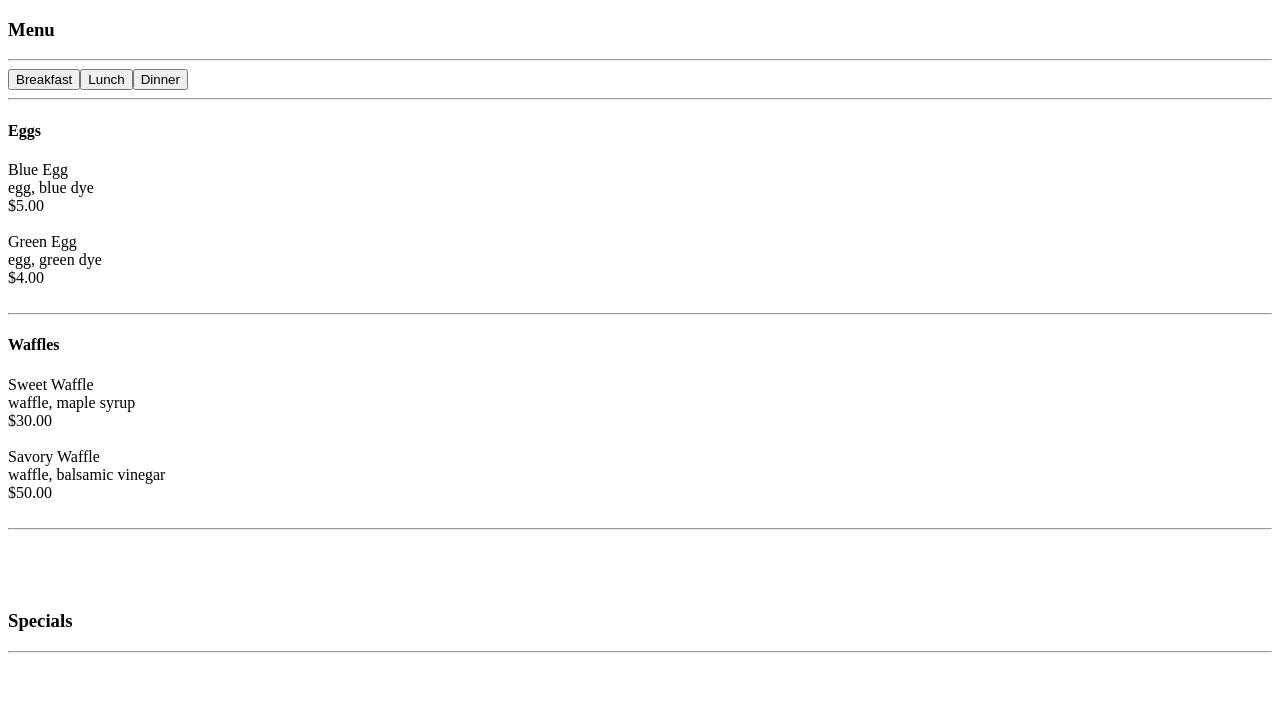
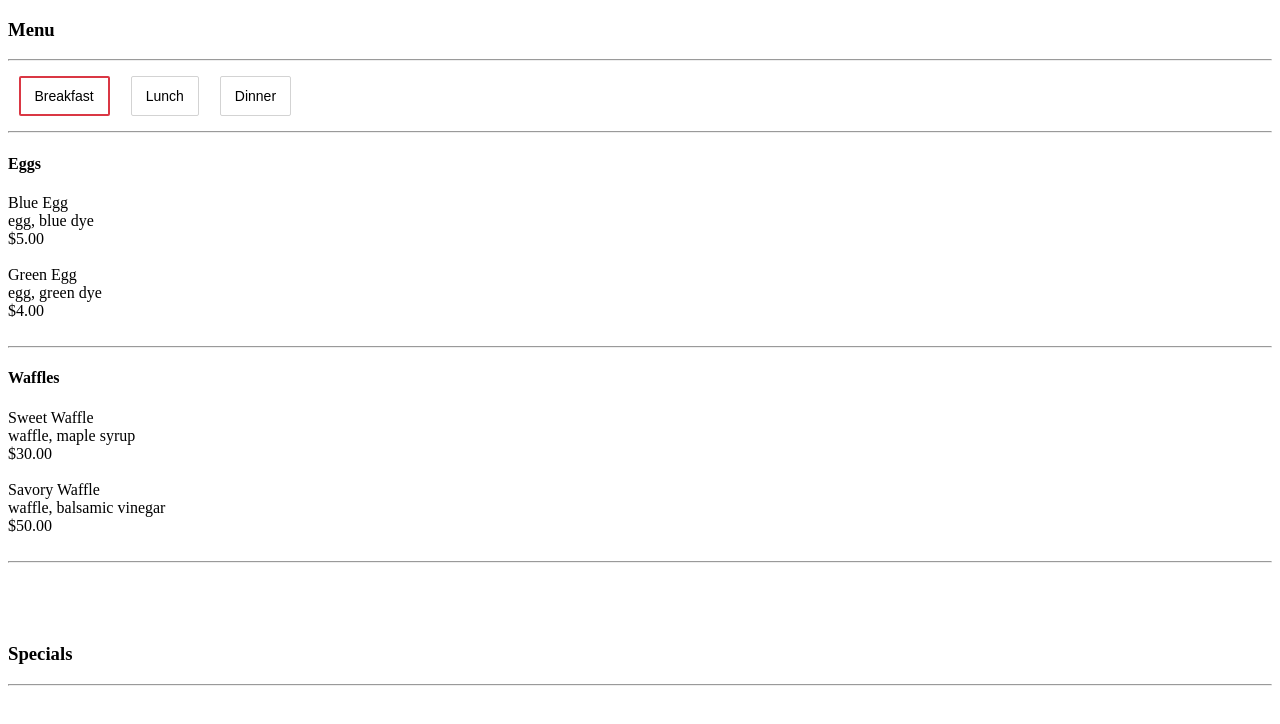
Before and after one commit to ychamanova/menu, a React app: page / in a window 1280 px wide. Shown: the top 724 px of the page. Built offline with nearby package versions, Linux system fonts and the light colour scheme; no server answers; the HTML template or start-up script is replaced by a standard one.

Commit message:
Style category buttons

```diff
--- a/client/src/components/Categories.jsx
+++ b/client/src/components/Categories.jsx
@@ -1,14 +1,25 @@
 import React from 'react';
+import Button from './styled/Button.jsx'
 
 var Categories = (props) => {
   var elements = [];
 
-  var { categories, clickHandler } = props;
+  var { categories, clickHandler, current} = props;
 
   for (var i=0; i < categories.length; i++) {
     //using var here actually causes a bug
     let cat = categories[i];
-    elements.push(<button key={i} onClick={() => clickHandler(cat)} id={cat}>{cat}</button>);
+    elements.push(
+      <Button
+          key={i}
+          onClick={() => clickHandler(cat)}
+          id={cat}
+          thickness={cat === current ? '2px' : null}
+          inputColor={cat === current ? '#da3744' : null}
+      >
+        {cat}
+      </Button>
+    );
   }
 
   return (
--- /dev/null
+++ b/client/src/components/styled/Button.jsx
@@ -0,0 +1,16 @@
+import React from 'react';
+import styled from 'styled-components';
+
+const Button = styled.button`
+  background: transparent;
+  border-radius: 2px;
+  border: ${props => props.thickness || "1px"}
+          solid ${props => props.inputColor || "lightgray"};
+  color: black;
+  font-size: 14px;
+  margin: 0.5em 0.75em;
+  padding: 0.25em 1em;
+  height: 40px;
+`
+
+export default Button;
--- a/client/src/index.jsx
+++ b/client/src/index.jsx
@@ -47,7 +47,11 @@ class Menu extends React.Component {
         <div className="selections">
           <h3> Menu </h3>
           <hr />
-          <Categories categories={categories} clickHandler={this.changeCategory.bind(this)}/>
+          <Categories
+              categories={categories}
+              clickHandler={this.changeCategory.bind(this)}
+              current={this.state.currentPage}
+          />
 
           <Page data={this.state.data.Categories[this.state.currentPage]}/>
           <hr />
```
Also changed, not shown: 1 other file (tests, documents, lock files or other folders).
